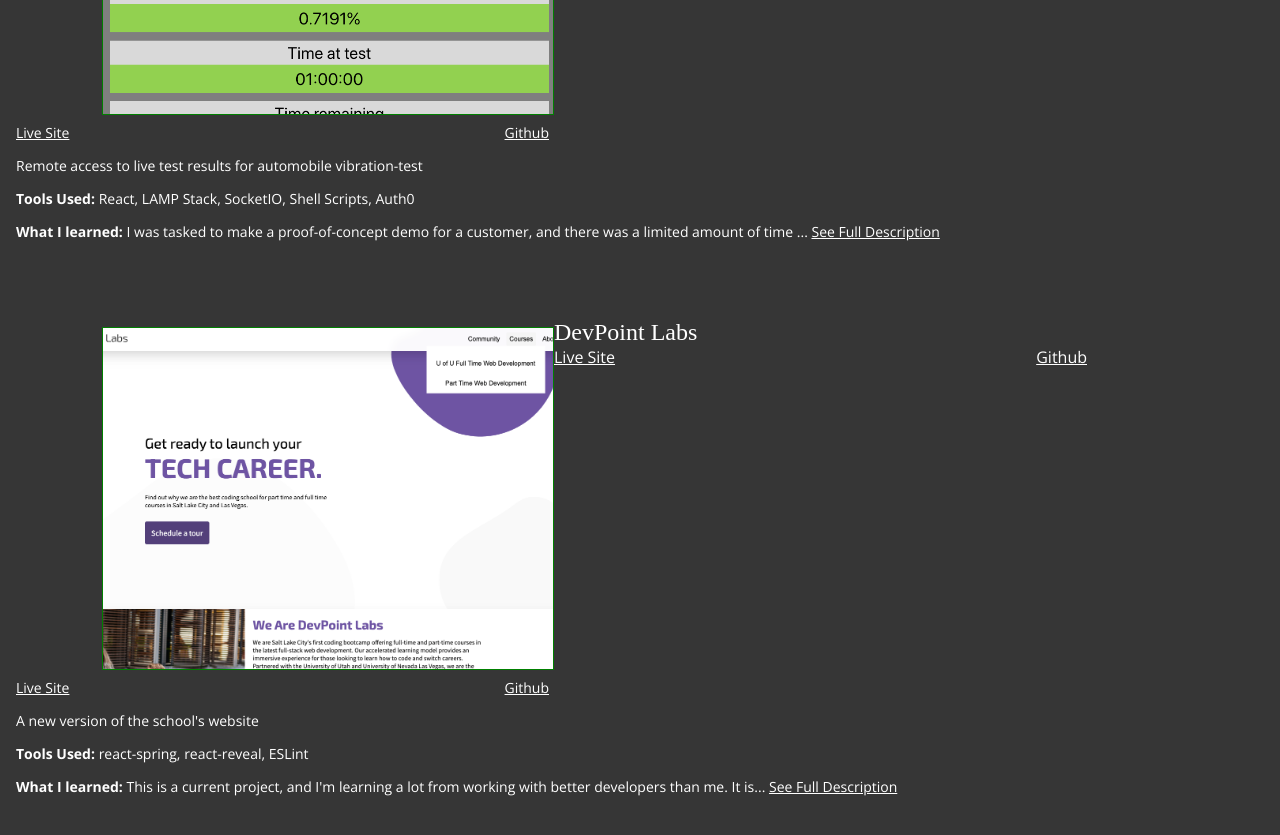
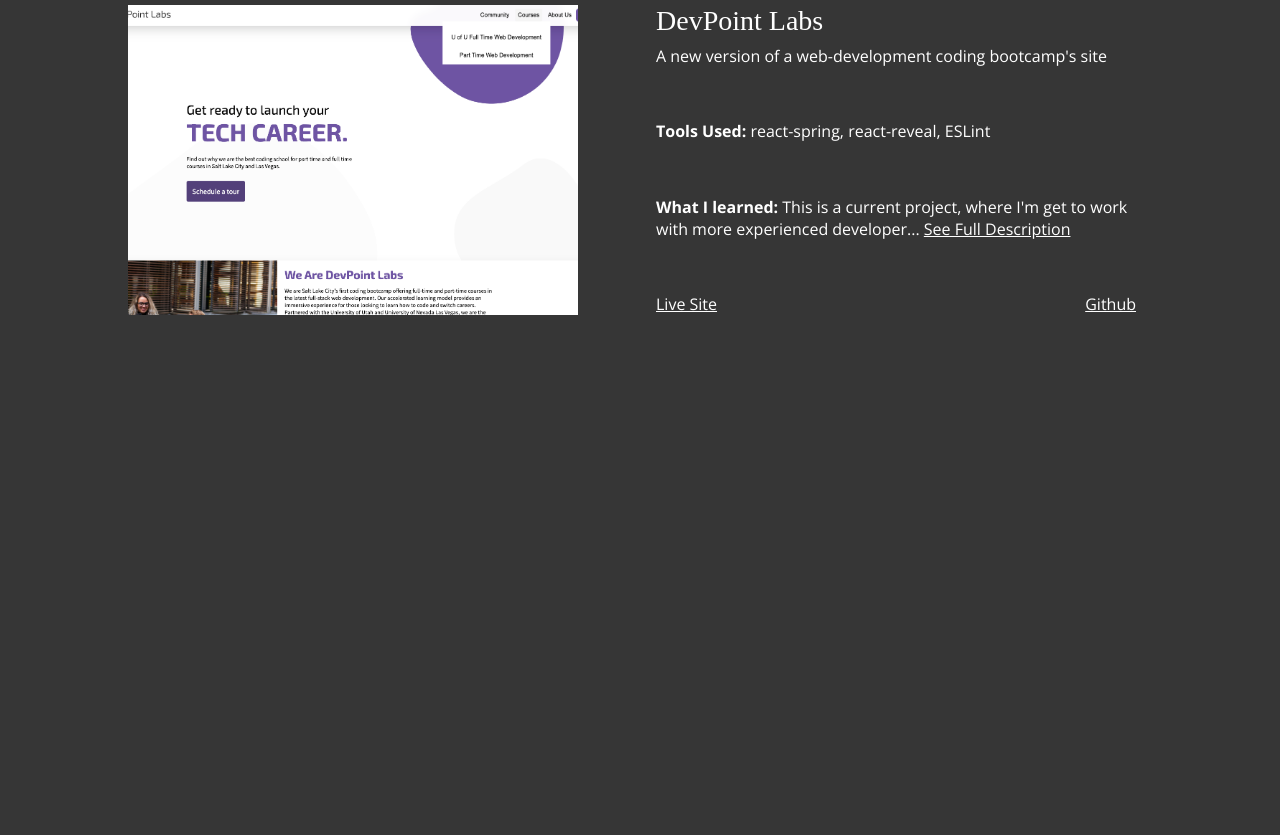
Before and after one commit to danleaver/portfolio2, a React (Create React App) app: page / in a window 1280 px wide. Shown: the part 2000-2835 px from the top of the page. After the commit the page ends 2379 px from the top, so only its background shows below. Built offline with nearby package versions, Linux system fonts and the light colour scheme; a web font is replaced by a local one.

Commit message:
landing projects initial responsive done

```diff
--- a/src/screens/landing/LandingProjects.js
+++ b/src/screens/landing/LandingProjects.js
@@ -5,6 +5,7 @@
 import vibTest from '../../assets/vib-test-results.png';
 import dplNova from '../../assets/dpl-nova.png';
 import { Link, useNavigate } from '@reach/router';
+import { useEffect, useState } from 'react';
 
 const projects = [
   { link: "/graphica",
@@ -31,34 +32,82 @@
     name: "DevPoint Labs",
     github: "",
     url: "",
-    description: "A new version of the school's website",
+    description: "A new version of a web-development coding bootcamp's site",
     tools: "react-spring, react-reveal, ESLint",
-    takeHome: "This is a current project, and I'm learning a lot from working with better developers than me. It is great to be on a team that gives me the freedom to come up with my own solutions while providing the support to help me when I'm getting stuck.",
+    takeHome: "This is a current project, where I'm get to work with more experienced developers than myself. On this team, I am able to have the freedom to come up with my own solutions while having support if I run into a problem and get stuck.",
     image: dplNova
   },
 ]
 
 const LandingProjects = () => {
   const navigate = useNavigate();
+  const [ takeHomeLength, setTakeHomeLength ] = useState(80)
+  const [ width, setWidth ] = useState()
 
+  useEffect(() => {
+    let w = window.innerWidth
+
+    if (w < 949) {
+      setTakeHomeLength(100)
+    }
+    setWidth(w)
+
+  }, [])
+
+  const getWidth = (w) => {
+    let n = window.innerWidth
+
+    if (w < 950 && n > 949) {
+      setTakeHomeLength(160)
+    } else if (w > 949 && n < 950) {
+      setTakeHomeLength(80)
+    }
+    setWidth(n)
+  }
+
+  window.onresize = () => getWidth(width)
+
+  console.log("THIS:", takeHomeLength)
+  const renderDetails = (p, media) => (
+    <Description>
+
+      <Details media={media} links={true}>
+        <a href={p.url} target="_blank" rel="noreferrer">Live Site</a>
+        <a href={p.github} target="_blank" rel="noreferrer">Github</a>
+      </Details>
+      <Details>
+        <Name>
+          {p.name}
+        </Name>
+        {p.description}
+      </Details>
+      <Details>
+        <strong>Tools Used: </strong>
+        {p.tools}
+      </Details>
+      <Details>
+        <strong> What I learned: </strong> {p.takeHome.substring(0, takeHomeLength)}... <Link to={p.link}>See Full Description</Link>
+      </Details>
+    </Description>
+  )
 
   return (
     <Wrapper>
       <HereAreSome>
         Here are some of my <span css={css`color: #4AF626`}>projects</span>:
       </HereAreSome>
-      { projects.map((p, i) => (
+      { projects.map((p, idx) => (
         <ProjectWrapper>
-          <Name mobile={true}>
+          <Name idx={idx} mobile={true}>
             {p.name}
           </Name>
           <div css={css`
             @media (min-width: 768px) {
               display: flex;
-              justify-content: center;
+              justify-content: space-between;
             }
           `}>
-            <Image onClick={() => navigate('/graphica')} image={p.image} />
+            <Image idx={idx} onClick={() => navigate('/graphica')} image={p.image} />
             <div css={css`
               display: none;
               @media (min-width: 768px) {
@@ -66,31 +115,16 @@
                 width: 50%;
               }
             `}>
-              <Name>
-                {p.name}
-              </Name>
-              <StyledP links={true}>
-                <a href={p.url} target="_blank" rel="noreferrer">Live Site</a>
-                <a href={p.github} target="_blank" rel="noreferrer">Github</a>
-              </StyledP>
+              {renderDetails(p, true)}
             </div>
           </div>
-          <Description>
-            <StyledP links={true}>
-              <a href={p.url} target="_blank" rel="noreferrer">Live Site</a>
-              <a href={p.github} target="_blank" rel="noreferrer">Github</a>
-            </StyledP>
-            <StyledP>
-              {p.description}
-            </StyledP>
-            <StyledP>
-              <strong>Tools Used: </strong>
-              {p.tools}
-            </StyledP>
-            <StyledP>
-              <strong> What I learned: </strong> {p.takeHome.substring(0, 100)}... <Link to={p.link}>See Full Description</Link>
-            </StyledP>
-          </Description>
+          <div css={css`
+            @media (min-width: 768px) {
+              display: none;
+            }
+          `}>
+            {renderDetails(p)}
+          </div>
         </ProjectWrapper>
       ))}
     </Wrapper>
@@ -99,13 +133,43 @@
 
 const Description = styled.div`
   font-size: 14px;
+  display: flex;
+  flex-direction: column;
+
+  @media (min-width: 768px) {
+
+    justify-content: space-between;
+    // align-items: space-between;
+    min-height: 100%;
+    // max-height: 341px;
+    margin: 0 1rem;
+
+    font-size: 16px;
+  }
+`
+
+const Details = styled.div`
+  margin-top: 0;
+  margin-bottom: 16px;
+
+  ${props => props.links && `
+    display: flex;
+    justify-content: space-between;
+    max-width: 533px;
+  `}
+
+  ${props => props.media && `
+    order: 2;
+    margin-bottom: 0;
+  `}
+
 `
 
 const HereAreSome = styled.div`
   font-family: "Sulphur Point";
   font-size: 28px;
   text-align: center;
-  padding: 1rem 0;
+  padding: 3rem 0 1rem 0;
 `
 
 const Image = styled.div`
@@ -113,7 +177,7 @@
   background-size: cover;
   height: calc(64vw - 2rem);
   margin: 0.5rem 0;
-  border: 1px solid green;
+  // border: 1px solid green;
   max-width: 533px;
   max-height: 341px;
   flex-shrink: 0;
@@ -121,34 +185,49 @@
 
   @media (min-width: 768px) {
     width: 100%;
-    height: 38vw;
+    height: 310px;
     max-width: 450px;
     max-height: 341px;
+    margin: 0;
   }
+
+  ${props => props.idx % 2 === 1 && "order: 2;"}
 `
 
 const Name = styled.div`
   font-family: "Sulphur Point";
   font-size: 24px;
 
-  ${props => props.mobile && `
-    @media (min-width: 768px) {
-      display: none;
-    }
-  `}
+  @media (min-width: 768px) {
+    padding-bottom: 0.5rem;
+    font-size: 28px;
+  }
+
+  // ${props => props.idx % 2 === 1 && "text-align: right;"}
+
+  ${props => props.mobile
+    ?
+      `
+        @media (min-width: 950px) {
+          display: none;
+        }
+      `
+    :
+      `
+        display: none;
+
+        @media (min-width: 950px) {
+          display: block;
+        }
+      `
+  }
 `
 const ProjectWrapper = styled.div`
   padding: 2rem 0;
+  max-width: 1024px;
+  margin: auto;
 `
-const StyledP = styled.p`
-  margin-top: 0;
 
-  ${props => props.links && `
-    display: flex;
-    justify-content: space-between;
-    max-width: 533px;
-  `}
-`
 
 const Wrapper = styled.div`
   color: white;
@@ -162,6 +241,10 @@
   a:link {
     text-decoration: underline;
   }
+
+  @media (min-width: 1024px) {
+    padding: 2rem;
+  }
 `
 
 export default LandingProjects
```
Also changed, not shown: 1 other file (tests, documents, lock files or other folders).
